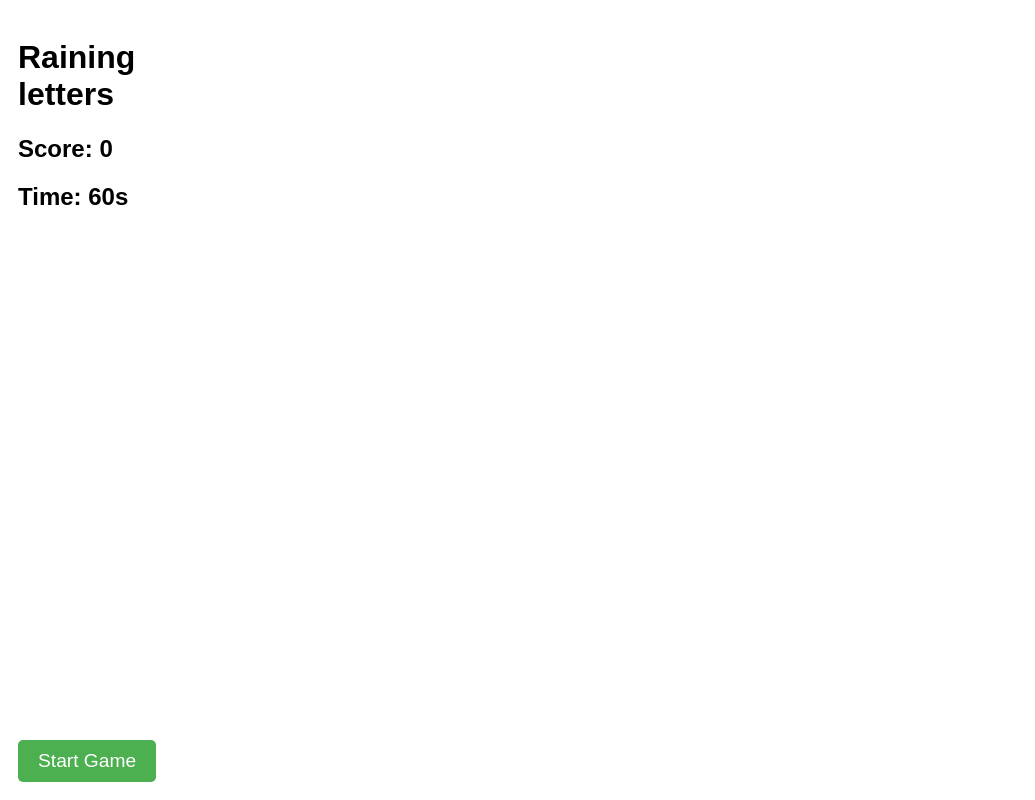
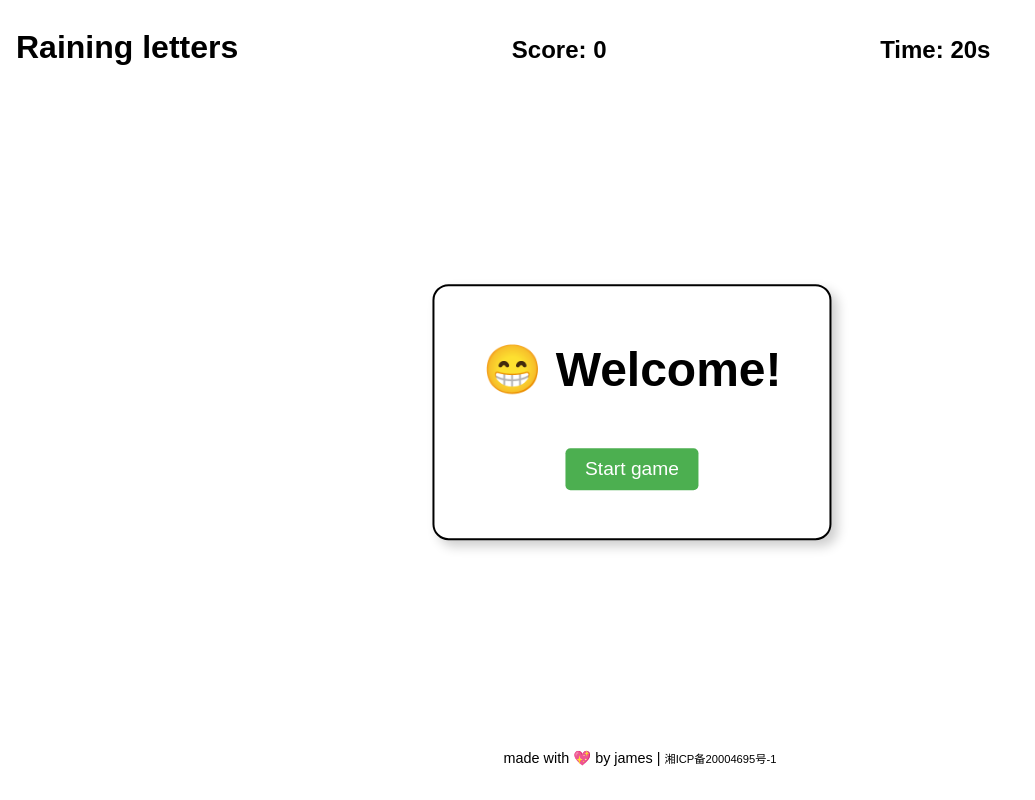
Before and after one commit to lunchboxer/raining-letters-game, a SvelteKit app: page / in a window 1280 px wide. Shown: the whole page, without its empty margins (0-1035 px from the left). Built offline with nearby package versions, Linux system fonts and the light colour scheme.

Commit message:
change layout to have bigger play area

```diff
--- /dev/null
+++ b/src/app.css
@@ -0,0 +1,30 @@
+body {
+    padding: 0;
+    margin: 0;
+    font-family: Lexend, Arial, Helvetica, sans-serif;
+}
+
+button {
+    font-size: 1.2rem;
+    padding: 10px 20px;
+    margin-top: 10px;
+    background-color: #4caf50;
+    color: white;
+    border: none;
+    border-radius: 5px;
+    cursor: pointer;
+}
+
+button:hover {
+    background-color: #45a049;
+}
+
+.overlay {
+    position: absolute;
+    left: 0;
+    top: 0;
+    width: 100%;
+    height: 100%;
+    background: rgba(255, 255, 255, 0.8);
+    z-index: 1;
+}
--- /dev/null
+++ b/src/lib/footer.svelte
@@ -0,0 +1,14 @@
+<footer>
+    <p>made with 💖 by james | <span class="icp">湘ICP备20004695号-1</span></p>
+</footer>
+
+<style>
+    footer {
+        padding: 0.5rem;
+        text-align: center;
+        font-size: 0.9rem;
+    }
+    .icp {
+        font-size: 0.7rem;
+    }
+</style>
--- /dev/null
+++ b/src/lib/game-over-screen.svelte
@@ -0,0 +1,35 @@
+<script>
+    export let score;
+    export let startGame = () => {};
+</script>
+
+<div class="overlay" />
+<div class="final-score">
+    <h2>💐 Game Over!</h2>
+    <p>Final Score: {score}</p>
+    <button on:click={startGame}>Play Again</button>
+</div>
+
+<style>
+    .final-score {
+        padding: 1rem 3rem 3rem;
+        border: 2px solid #000;
+        border-radius: 1rem;
+        background: #fff;
+        font-size: 2rem;
+        z-index: 100;
+        position: absolute;
+        left: 50%;
+        top: 50%;
+        transform: translate(-50%, -50%);
+        color: #000;
+        text-align: center;
+        -webkit-box-shadow: 6px 6px 12px 0px rgba(0, 0, 0, 0.2);
+        -moz-box-shadow: 6px 6px 12px 0px rgba(0, 0, 0, 0.2);
+        box-shadow: 6px 6px 12px 0px rgba(0, 0, 0, 0.2);
+    }
+    .final-score p {
+        margin: 0;
+        padding: 1rem 2rem;
+    }
+</style>
--- /dev/null
+++ b/src/lib/start-game-screen.svelte
@@ -0,0 +1,27 @@
+<script>
+    export let startGame = () => {};
+</script>
+
+<div class="start-game-screen">
+    <h2>😁 Welcome!</h2>
+    <button on:click={startGame}>Start game</button>
+</div>
+
+<style>
+    .start-game-screen {
+        padding: 1rem 3rem 3rem;
+        border: 2px solid #000;
+        border-radius: 1rem;
+        background: #fff;
+        font-size: 2rem;
+        position: absolute;
+        left: 50%;
+        top: 50%;
+        transform: translate(-50%, -50%);
+        color: #000;
+        text-align: center;
+        -webkit-box-shadow: 6px 6px 12px 0px rgba(0, 0, 0, 0.2);
+        -moz-box-shadow: 6px 6px 12px 0px rgba(0, 0, 0, 0.2);
+        box-shadow: 6px 6px 12px 0px rgba(0, 0, 0, 0.2);
+    }
+</style>
--- /dev/null
+++ b/src/routes/+layout.svelte
@@ -0,0 +1,20 @@
+<script>
+    import "../app.css";
+    import Footer from "$lib/footer.svelte";
+</script>
+
+<main>
+    <slot />
+
+    <Footer />
+</main>
+
+<style>
+    main {
+        width: 100%;
+        height: 100%;
+        display: flex;
+        flex-direction: column;
+        justify-content: space-between;
+    }
+</style>
--- a/src/routes/+page.svelte
+++ b/src/routes/+page.svelte
@@ -4,14 +4,21 @@
     import confetti from "canvas-confetti";
     import { nanoid } from "nanoid";
     import { browser } from "$app/environment";
+    import GameOverScreen from "$lib/game-over-screen.svelte";
+    import StartGameScreen from "$lib/start-game-screen.svelte";
 
-  let words = [];
+    let words = shuffleArray([
+        ...WORDS.round1,
+        ...WORDS.round2,
+        ...WORDS.round3,
+    ]);
     let currentWordIndex = 0;
     let raindrops = [];
     let gameBoard;
     let gameLoop;
     let score = 0;
-  let timeRemaining = 60;
+    const timeLimit = 20;
+    let timeRemaining = timeLimit;
     let gameStarted = false;
     let gameOver = false;
     let completedLetters = "";
@@ -19,7 +26,6 @@
     $: currentWord = words[currentWordIndex] || "";
 
     onMount(() => {
-    words = shuffleArray([...WORDS.round1, ...WORDS.round2, ...WORDS.round3]);
         adjustGameBoardHeight();
         if (browser) {
             window.addEventListener("resize", adjustGameBoardHeight);
@@ -51,10 +57,15 @@
         currentWordIndex = 0;
         raindrops = [];
         score = 0;
-    timeRemaining = 60;
+        timeRemaining = timeLimit;
         gameStarted = true;
         gameOver = false;
         completedLetters = "";
+        words = shuffleArray([
+            ...WORDS.round1,
+            ...WORDS.round2,
+            ...WORDS.round3,
+        ]);
     }
 
     function startGameLoop() {
@@ -185,20 +196,10 @@
 
 <div class="game-container">
     <div class="sidebar">
-    <div class="info">
         <h1>Raining letters</h1>
         <h2>Score: {score}</h2>
         <h2>Time: {Math.ceil(timeRemaining)}s</h2>
-    </div>
-    <div class="controls-container">
-      {#if !gameStarted && !gameOver}
-        <button on:click={startGame}>Start Game</button>
-      {/if}
-      {#if gameOver}
-        <h2>Game Over!</h2>
-        <button on:click={startGame}>Play Again</button>
-      {/if}
-    </div>
+        <div class="controls-container"></div>
     </div>
 
     <div class="game-board" bind:this={gameBoard}>
@@ -216,15 +217,18 @@
             </div>
         {/each}
         {#if gameOver}
-      <div class="final-score">
-        <p>Final Score: {score}</p>
-      </div>
+            <GameOverScreen {score} {startGame} />
+        {/if}
+
+        {#if !gameStarted && !gameOver}
+            <StartGameScreen {startGame} />
         {/if}
 
         {#if gameStarted && !gameOver}
             <div class="current-word">
                 {#each currentWord.split("") as letter, index}
-          <span class:completed={index < completedLetters.length}>{letter}</span
+                    <span class:completed={index < completedLetters.length}
+                        >{letter}</span
                     >
                 {/each}
             </div>
@@ -234,26 +238,28 @@
 
 <style>
     .game-container {
-    font-family: Lexend, sans-serif;
+        width: calc(100% - 2rem);
+        padding: 0;
+        height: calc(100vh - 4.5rem);
         display: flex;
-    justify-content: space-between;
-    width: 100%;
-    height: calc(100vh - 1rem);
+        flex-direction: column;
     }
 
     .sidebar {
-    width: 200px;
-    padding: 10px;
+        width: 100%;
+        padding: 0.5rem 1rem;
         display: flex;
-    flex-direction: column;
+        flex-direction: row;
         justify-content: space-between;
+        align-items: baseline;
     }
 
     .game-board {
         position: relative;
-    width: calc(100% - 200px);
-    height: 100%;
+        width: calc(100% - 1rem);
+        padding: 1rem;
         overflow: hidden;
+        margin: 0 auto;
     }
 
     .raindrop {
@@ -269,21 +275,6 @@
         justify-content: center;
         font-size: 3rem;
         cursor: pointer;
-  }
-
-  .final-score {
-    background: #fff;
-    position: absolute;
-    left: 50%;
-    top: 50%;
-    transform: translate(-50%, -50%);
-    font-size: 3rem;
-    color: #000;
-    text-align: center;
-  }
-  .final-score p {
-    margin: 0;
-    padding: 1rem 2rem;
     }
 
     .current-word {
@@ -310,19 +301,4 @@
             opacity: 1;
         }
     }
-
-  button {
-    font-size: 1.2rem;
-    padding: 10px 20px;
-    margin-top: 10px;
-    background-color: #4caf50;
-    color: white;
-    border: none;
-    border-radius: 5px;
-    cursor: pointer;
-  }
-
-  button:hover {
-    background-color: #45a049;
-  }
 </style>
```
Lines whose indentation alone changed are shown as unchanged.
